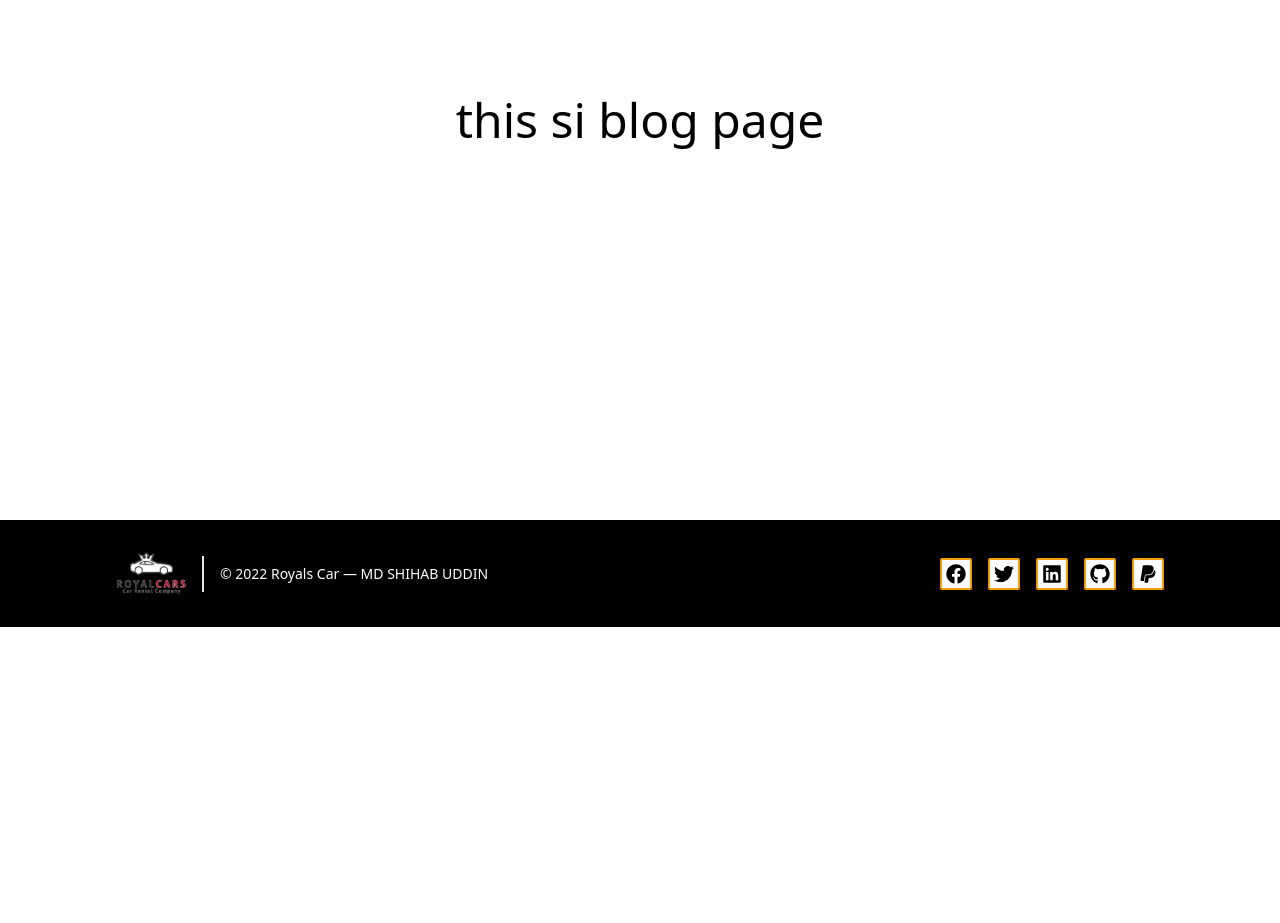
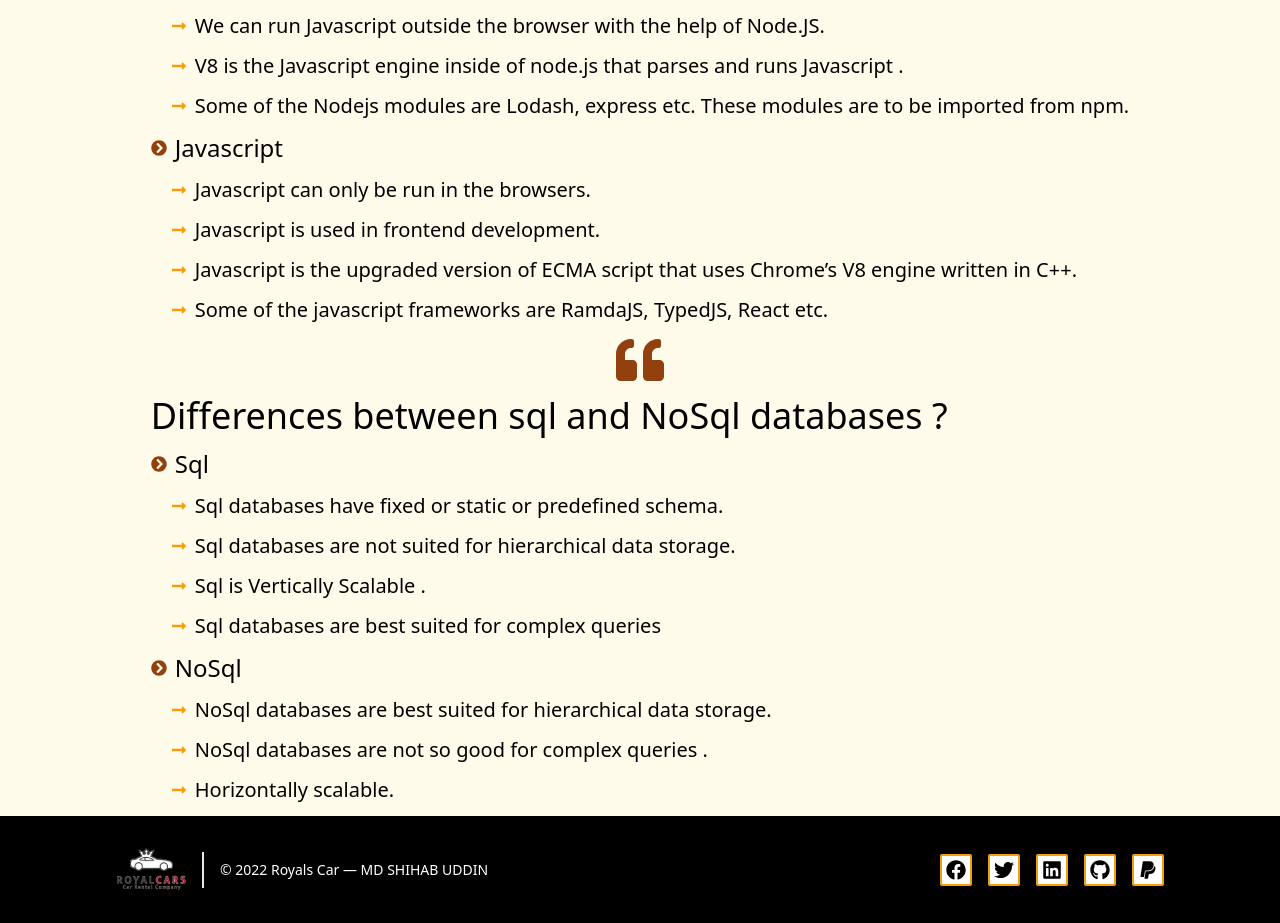
Before and after one commit to Shihab2022/warehouse-management-client, a React (Create React App) app: page /blog in a window 1280 px wide. Shown: the part 280-1203 px from the top of the page. Before the commit the page ends 907 px from the top, so only its background shows below. Built offline with nearby package versions, Linux system fonts and the light colour scheme; no server answers.

Commit message:
answer two question in blog section

```diff
--- a/src/Pages/AddNewItem/AddNewItem.js
+++ b/src/Pages/AddNewItem/AddNewItem.js
@@ -4,10 +4,10 @@ const AddNewItem = () => {
   return (
     <div className="relative ">
       <div className="bg-blend-darken">
-        <img className="h-screen w-screen" src="https://i.ibb.co/PzwFxdV/pexels-mike-120049.jpg" alt="" />
+        <img className=" w-screen" src="https://i.ibb.co/PzwFxdV/pexels-mike-120049.jpg" alt="" />
       </div>
 
-<div className="absolute w-screen  mt-24   bg-[rgba(0,0,0,.3)] h-screen top-0">
+<div className="absolute w-screen  mt-24   bg-[rgba(0,0,0,.1)] h-screen top-0">
 
 <div className="w-50 flex flex-col justify-center items-center">
     <h1 className="text-amber-600 text-xl font-bold mb-5 font-serif md:text-4xl">ADD NEW ITEM HERE</h1>
--- a/src/Pages/Blog/Blog.js
+++ b/src/Pages/Blog/Blog.js
@@ -1,11 +1,219 @@
-import React from 'react';
+import React from "react";
+import {
+  FaQuoteLeft,
+  FaChevronCircleRight,
+  FaLongArrowAltRight,
+} from "react-icons/fa";
+const Blog = () => {
+  return (
+    <div className=" bg-amber-50 flex justify-center pt-28 md:pt-24">
+      <div>
+        {/* Difference between Javascript and Node.JS */}
 
-const Blog = () => {
-    return (
-        <div className="h-screen text-5xl flex justify-center items-center">
-            <h2 >this si blog page</h2>
+        <div>
+          <div className="flex justify-center text-5xl mb-3 text-amber-800">
+            <FaQuoteLeft></FaQuoteLeft>
+          </div>
+          <h1 className=" text-3xl md:text-4xl">
+            Difference between Javascript and Node.JS ?
+          </h1>
+
+          {/* node.js */}
+          <div className="flex items-center my-3">
+            <span className=" text-amber-800">
+              <FaChevronCircleRight />
+            </span>
+            <span className="ml-2 text-2xl">Node.JS </span>
+          </div>
+          <div className="ml-5">
+            <div className="flex items-center my-3">
+              <span className=" text-amber-500">
+                <FaLongArrowAltRight />
+              </span>
+              <span className="ml-2 text-xl">
+                Node.Js is mostly used in server side .{" "}
+              </span>
+            </div>
+            <div className="flex items-center my-3">
+              <span className=" text-amber-500">
+                <FaLongArrowAltRight />
+              </span>
+              <span className="ml-2 text-xl">
+                {" "}
+                We can run Javascript outside the browser with the help of
+                Node.JS.{" "}
+              </span>
+            </div>
+            <div className="flex items-center my-3">
+              <span className=" text-amber-500">
+                <FaLongArrowAltRight />
+              </span>
+              <span className="ml-2 text-xl">
+                V8 is the Javascript engine inside of node.js that parses and
+                runs Javascript .{" "}
+              </span>
+            </div>
+            <div className="flex items-center my-3">
+              <span className=" text-amber-500">
+                <FaLongArrowAltRight />
+              </span>
+              <span className="ml-2 text-xl">
+                Some of the Nodejs modules are Lodash, express etc. These
+                modules are to be imported from npm.{" "}
+              </span>
+            </div>
+          </div>
+
+          {/* javascript */}
+
+          <div className="flex items-center my-3">
+            <span className=" text-amber-800">
+              <FaChevronCircleRight />
+            </span>
+            <span className="ml-2 text-2xl">Javascript </span>
+          </div>
+          <div className="ml-5">
+            <div className="flex items-center my-3">
+              <span className=" text-amber-500">
+                <FaLongArrowAltRight />
+              </span>
+              <span className="ml-2 text-xl">
+                {" "}
+                Javascript can only be run in the browsers.{" "}
+              </span>
+            </div>
+            <div className="flex items-center my-3">
+              <span className=" text-amber-500">
+                <FaLongArrowAltRight />
+              </span>
+              <span className="ml-2 text-xl">
+                Javascript is used in frontend development.{" "}
+              </span>
+            </div>
+            <div className="flex items-center my-3">
+              <span className=" text-amber-500">
+                <FaLongArrowAltRight />
+              </span>
+              <span className="ml-2 text-xl">
+                Javascript is the upgraded version of ECMA script that uses
+                Chrome’s V8 engine written in C++.{" "}
+              </span>
+            </div>
+            <div className="flex items-center my-3">
+              <span className=" text-amber-500">
+                <FaLongArrowAltRight />
+              </span>
+              <span className="ml-2 text-xl">
+                {" "}
+                Some of the javascript frameworks are RamdaJS, TypedJS, React
+                etc.{" "}
+              </span>
+            </div>
+          </div>
         </div>
-    );
+
+
+        {/* Differences between sql and nosql databases. */}
+
+        <div>
+          <div className="flex justify-center text-5xl mb-3 text-amber-800">
+            <FaQuoteLeft></FaQuoteLeft>
+          </div>
+          <h1 className="text-3xl md:text-4xl">
+          Differences between sql and NoSql databases ?
+          </h1>
+
+          {/* Sql */}
+          <div className="flex items-center my-3">
+            <span className=" text-amber-800">
+              <FaChevronCircleRight />
+            </span>
+            <span className="ml-2 text-2xl">Sql </span>
+          </div>
+          <div className="ml-5">
+            <div className="flex items-center my-3">
+              <span className=" text-amber-500">
+                <FaLongArrowAltRight />
+              </span>
+              <span className="ml-2 text-xl">
+              Sql databases have fixed or static or predefined schema.{" "}
+              </span>
+            </div>
+            <div className="flex items-center my-3">
+              <span className=" text-amber-500">
+                <FaLongArrowAltRight />
+              </span>
+              <span className="ml-2 text-xl">
+                {" "}
+                Sql databases are not suited for hierarchical data storage.{" "}
+              </span>
+            </div>
+            <div className="flex items-center my-3">
+              <span className=" text-amber-500">
+                <FaLongArrowAltRight />
+              </span>
+              <span className="ml-2 text-xl">
+                Sql is Vertically Scalable .{" "}
+              </span>
+            </div>
+            <div className="flex items-center my-3">
+              <span className=" text-amber-500">
+                <FaLongArrowAltRight />
+              </span>
+              <span className="ml-2 text-xl">
+              Sql databases are best suited for complex queries{" "}
+              </span>
+            </div>
+          </div>
+
+          {/* NoSql */}
+
+          <div className="flex items-center my-3">
+            <span className=" text-amber-800">
+              <FaChevronCircleRight />
+            </span>
+            <span className="ml-2 text-2xl">NoSql </span>
+          </div>
+          <div className="ml-5">
+            <div className="flex items-center my-3">
+              <span className=" text-amber-500">
+                <FaLongArrowAltRight />
+              </span>
+              <span className="ml-2 text-xl">
+                {" "}
+                NoSql databases are best suited for hierarchical data storage. {" "}
+              </span>
+            </div>
+            <div className="flex items-center my-3">
+              <span className=" text-amber-500">
+                <FaLongArrowAltRight />
+              </span>
+              <span className="ml-2 text-xl">
+              NoSql databases are not so good for complex queries .{" "}
+              </span>
+            </div>
+            <div className="flex items-center my-3">
+              <span className=" text-amber-500">
+                <FaLongArrowAltRight />
+              </span>
+              <span className="ml-2 text-xl">
+              Horizontally scalable.{" "}
+              </span>
+            </div>
+
+          </div>
+        </div>
+
+
+
+
+
+
+
+
+      </div>
+    </div>
+  );
 };
 
 export default Blog;
--- a/src/Pages/Home/Discount.js
+++ b/src/Pages/Home/Discount.js
@@ -4,16 +4,16 @@ import { Link } from "react-router-dom";
 import useHomePageData from "../../Hooks/HomePageData";
 import DiscountDetails from "./DiscountDetails";
 const Discount = () => {
-    const [homeData]=useHomePageData()
-    const discountData=homeData.slice(0,3)
+  const [homeData] = useHomePageData();
+  const discountData = homeData.slice(0, 3);
 
   return (
     <>
       <div className="md:py-24 p-5 md:px-52  bg-stone-500">
-        <div className="flex justify-between items-center">
+        <div className="flex justify-between flex-wrap items-center">
           <div className="md:w-1/2">
             <p className="text-sm text-white">NEW MEMBER DISCOUNT </p>
-            <h1 className="md:text-3xl font-bold my-3 text-amber-500">
+            <h1 className="md:text-3xl text-xl font-bold my-3 text-amber-500">
               Reserved Now & Get 30% off for Auti & Mercedes Only .{" "}
             </h1>
           </div>
@@ -21,19 +21,19 @@ const Discount = () => {
             <span className="text-xl">
               <FaUserPlus />
             </span>
-            <Link to='/register' className="ml-3 font-bold"> SIGN UP NOW</Link>
+            <Link to="/register" className="ml-3 font-bold">
+              {" "}
+              SIGN UP NOW
+            </Link>
           </div>
         </div>
 
-        <div className="grid grid-cols-3">
-{
-    discountData.map(data => <DiscountDetails data={data} key={data._id}></DiscountDetails>)
-}
-</div>
+        <div className="grid grid-cols-2 md:grid-cols-3">
+          {discountData.map((data) => (
+            <DiscountDetails data={data} key={data._id}></DiscountDetails>
+          ))}
+        </div>
       </div>
-
-
-
     </>
   );
 };
--- a/src/Pages/Home/DiscountDetails.js
+++ b/src/Pages/Home/DiscountDetails.js
@@ -11,7 +11,7 @@ const DiscountDetails = ({ data }) => {
   return (
 
       <>
-        <div className="bg-white w-[90%] rounded-md grid grid-cols-1 md:ml-0 ml-5 md:my-8 shadow-2xl md:grid-cols-2  justify-evenly px-5 items-center py-8">
+        <div className="bg-white w-[90%] md:mt-0 mt-3 rounded-md grid grid-cols-1 md:ml-0 ml-5 md:my-8 shadow-2xl md:grid-cols-2  justify-evenly px-5 items-center py-8">
           <div className="w-full">
             <img
               className="h-[100px] md:w-[110px] rounded-sm"
```
